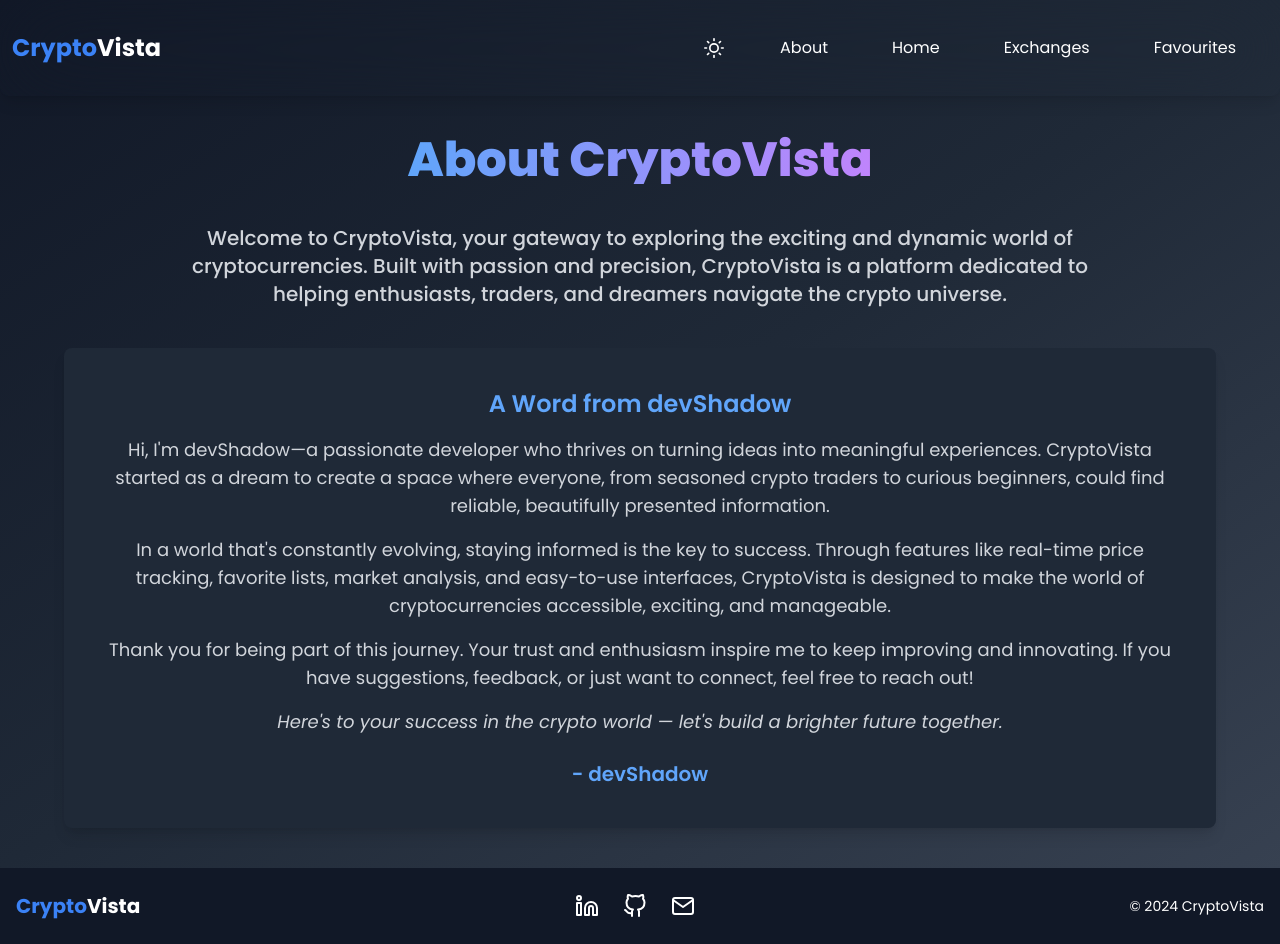
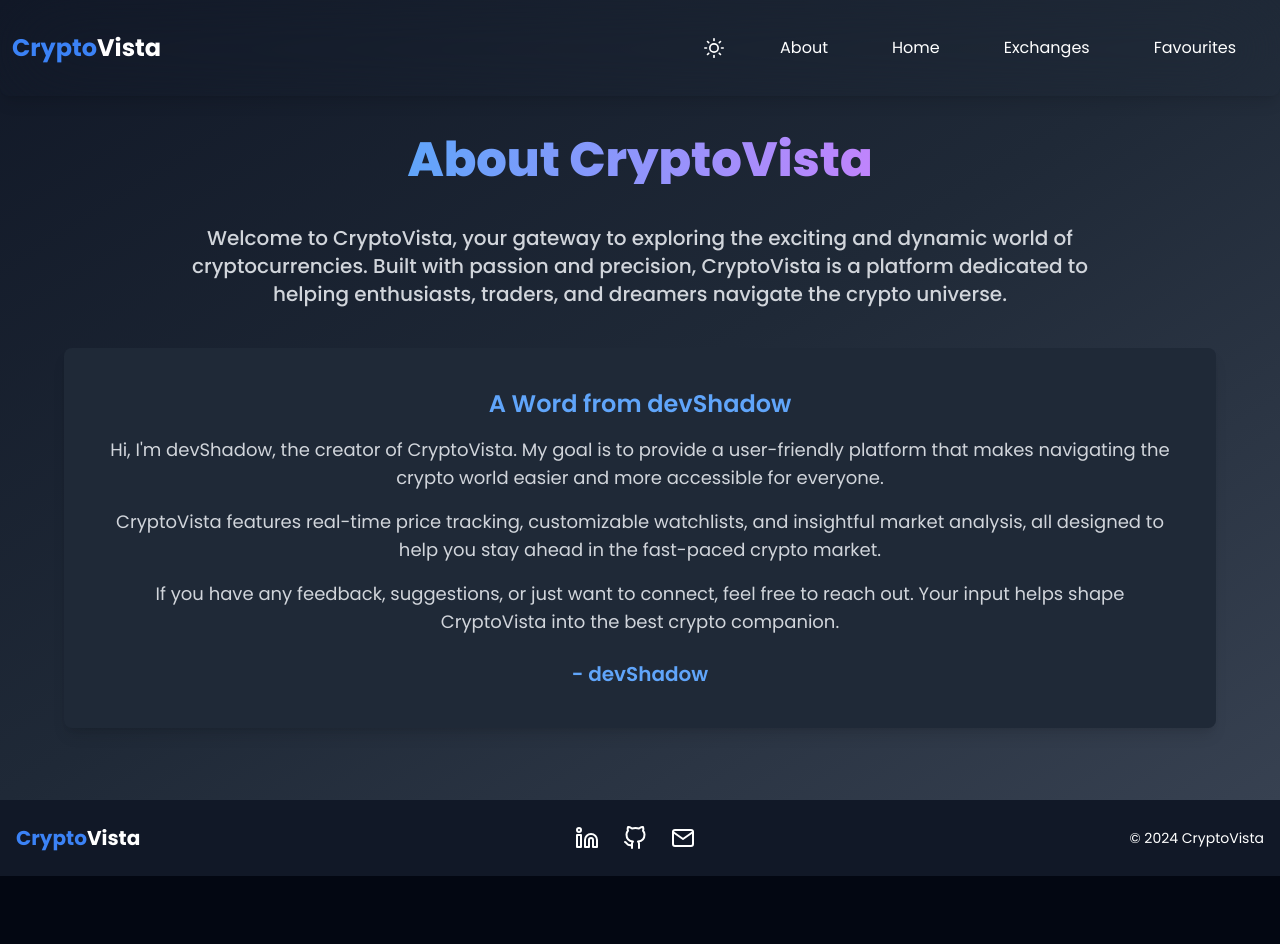
Before and after one commit to kaushal-Prakash/crypto-vista, a Next.js app: page /about in a window 1280 px wide. After the commit the page ends 876 px from the top, so only its background shows below. Built offline with nearby package versions, Linux system fonts and the light colour scheme.

Commit message:
updated about page

```diff
--- a/src/app/about/page.tsx
+++ b/src/app/about/page.tsx
@@ -1,15 +1,16 @@
-'use client'
+"use client";
 import gsap from "gsap";
 import { useEffect } from "react";
 
 function AboutPage() {
-  useEffect(()=>{
+  useEffect(() => {
     const t1 = gsap.timeline();
-    t1.fromTo(".about-content",
-      {opacity:0,y:100},
-      {opacity:1,y:0,duration:1,stagger:0.4}
+    t1.fromTo(
+      ".about-content",
+      { opacity: 0, y: 100 },
+      { opacity: 1, y: 0, duration: 1, stagger: 0.4 }
     );
-  },[])
+  }, []);
 
   return (
     <div className="min-h-screen bg-gradient-to-br from-blue-100 via-blue-300 to-blue-500 text-gray-800 dark:text-white dark:from-gray-900 dark:via-gray-800 dark:to-gray-700 p-10">
@@ -22,9 +23,10 @@ function AboutPage() {
 
         {/* Subtitle */}
         <p className="text-lg sm:text-xl font-medium about-content text-gray-700 dark:text-gray-300 max-w-4xl">
-          Welcome to CryptoVista, your gateway to exploring the exciting and dynamic world of cryptocurrencies.
-          Built with passion and precision, CryptoVista is a platform dedicated to helping enthusiasts, traders, and dreamers
-          navigate the crypto universe.
+          Welcome to CryptoVista, your gateway to exploring the exciting and
+          dynamic world of cryptocurrencies. Built with passion and precision,
+          CryptoVista is a platform dedicated to helping enthusiasts, traders,
+          and dreamers navigate the crypto universe.
         </p>
 
         {/* Personal Note */}
@@ -33,16 +35,19 @@ function AboutPage() {
             A Word from devShadow
           </h2>
           <p className="text-base sm:text-lg text-gray-600 dark:text-gray-300 leading-relaxed">
-            Hi, I&apos;m devShadow—a passionate developer who thrives on turning ideas into meaningful experiences. CryptoVista started as a dream to create a space where everyone, from seasoned crypto traders to curious beginners, could find reliable, beautifully presented information.
+            Hi, I&apos;m devShadow, the creator of CryptoVista. My goal is to
+            provide a user-friendly platform that makes navigating the crypto
+            world easier and more accessible for everyone.
           </p>
           <p className="text-base sm:text-lg text-gray-600 dark:text-gray-300 mt-4">
-            In a world that&apos;s constantly evolving, staying informed is the key to success. Through features like real-time price tracking, favorite lists, market analysis, and easy-to-use interfaces, CryptoVista is designed to make the world of cryptocurrencies accessible, exciting, and manageable.
+            CryptoVista features real-time price tracking, customizable
+            watchlists, and insightful market analysis, all designed to help you
+            stay ahead in the fast-paced crypto market.
           </p>
           <p className="text-base sm:text-lg text-gray-600 dark:text-gray-300 mt-4">
-            Thank you for being part of this journey. Your trust and enthusiasm inspire me to keep improving and innovating. If you have suggestions, feedback, or just want to connect, feel free to reach out!
-          </p>
-          <p className="text-base sm:text-lg text-gray-600 dark:text-gray-300 mt-4 italic">
-            Here&apos;s to your success in the crypto world — let&apos;s build a brighter future together.
+            If you have any feedback, suggestions, or just want to connect, feel
+            free to reach out. Your input helps shape CryptoVista into the best
+            crypto companion.
           </p>
           <p className="mt-6 text-xl font-semibold text-blue-600 dark:text-blue-400">
             - devShadow
```
